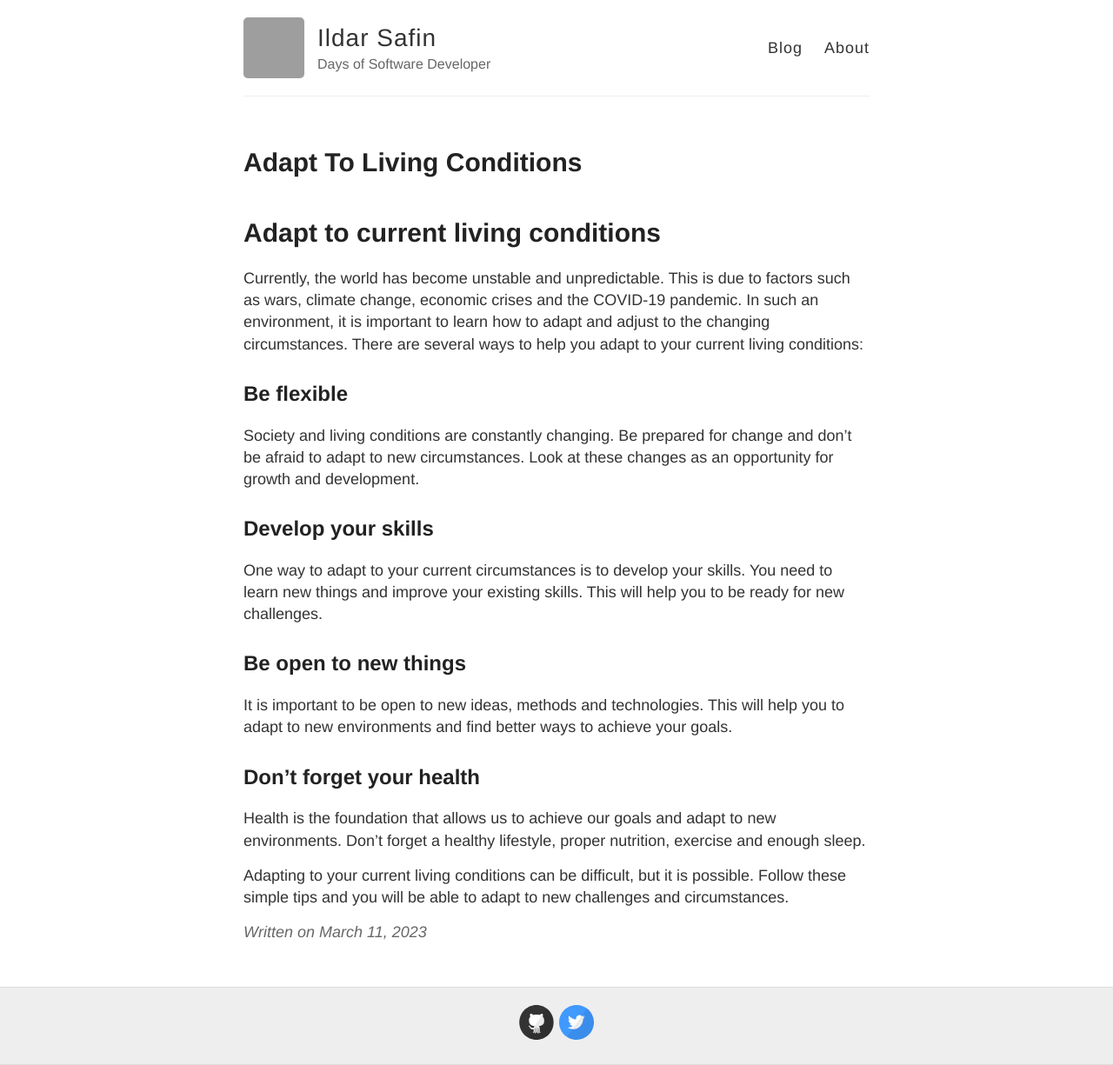
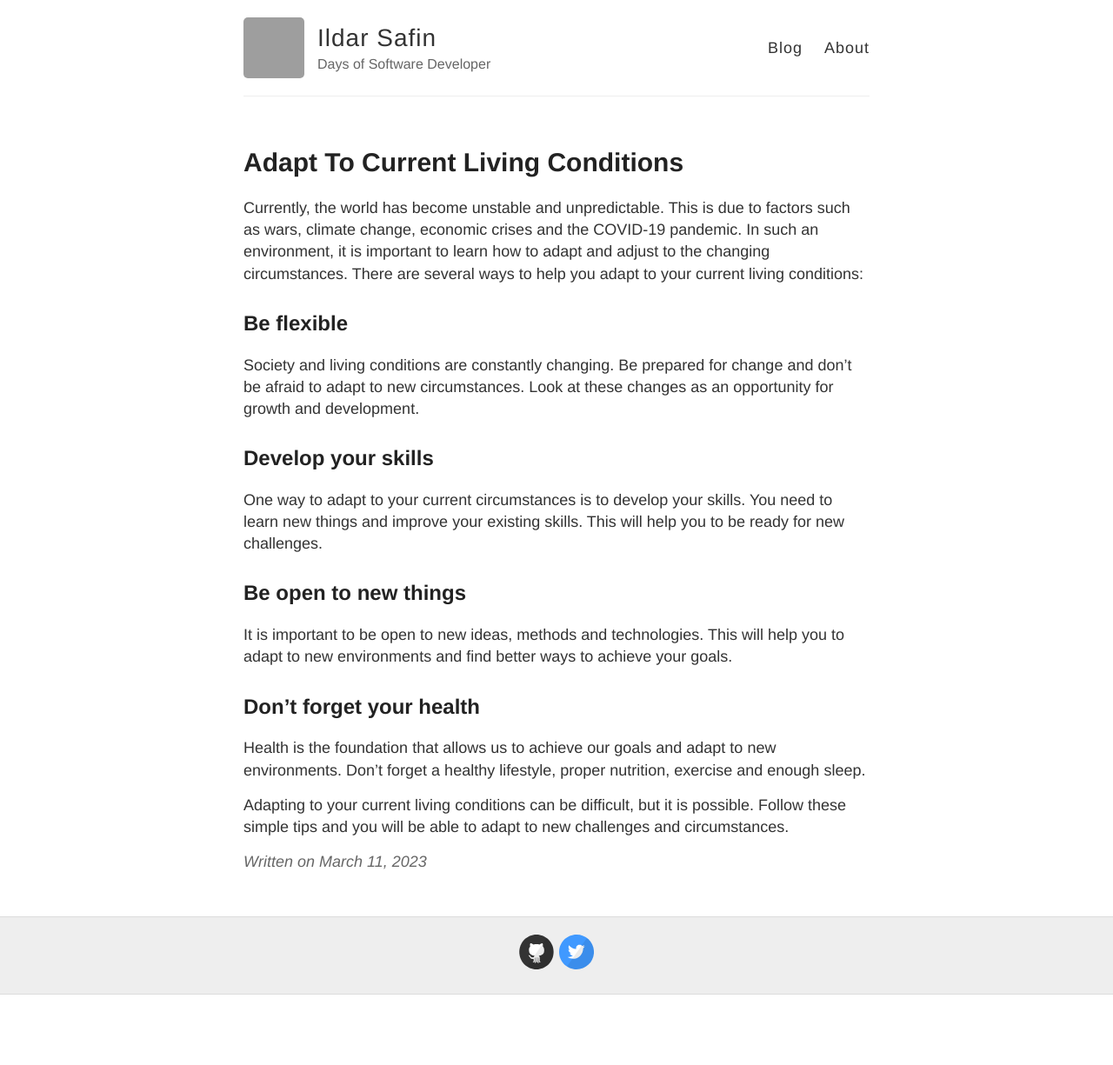
Before and after one commit to ildarsafin/ildarsafin.github.io, a Jekyll site: the page built from _posts/2023-03-11-adapt-to-current-living-conditions.md, in a window 1280 px wide. Shown: the whole page at 87% size. Built offline with Jekyll 4.4.1, drawn with Linux system fonts in a browser that asks for light colours; our own code applies the rules of GitHub Pages for plain Markdown files; after the commit the page ends 1144 px from its top, so only the background shows below that; grey boxes are pictures that could not be loaded.

Commit message:
Fix header of adapt-to-current-living-conditions

```diff
--- a/_posts/2023-03-11-adapt-to-living-conditions.md
+++ b/_posts/2023-03-11-adapt-to-current-living-conditions.md
@@ -1,5 +1,3 @@
-# Adapt to current living conditions
-
 Currently, the world has become unstable and unpredictable. This is due to factors such as wars, climate change, economic crises and the COVID-19 pandemic. In such an environment, it is important to learn how to adapt and adjust to the changing circumstances. There are several ways to help you adapt to your current living conditions:
 
 ## Be flexible
```
Also changed, not shown: 3 other files.
